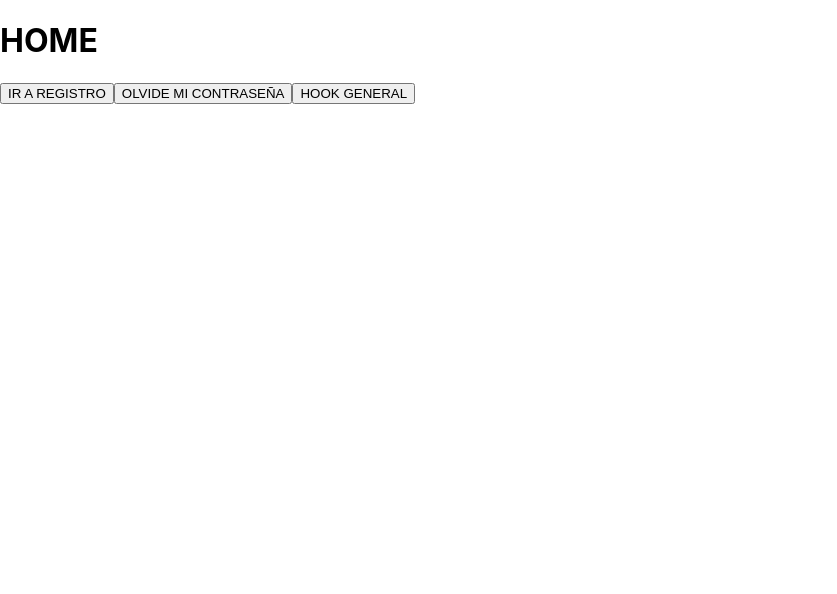
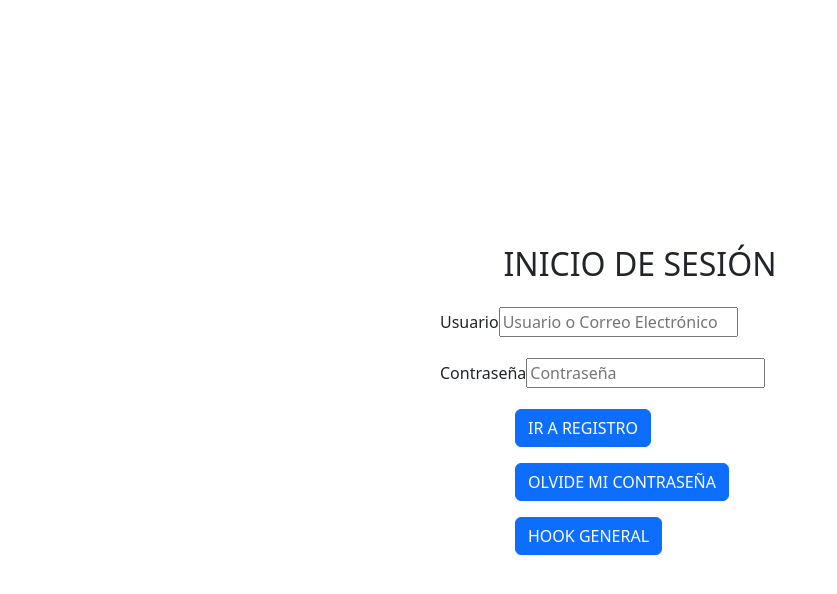
Before and after one commit to Chewbi97/PrimerReact, a React (Create React App) app: page / in a window 1280 px wide. Shown: the top 594 px of the page, without its empty margins (0-837 px from the left). Built offline with nearby package versions, Linux system fonts and the light colour scheme.

Commit message:
trabajo de bootstrap para los estilos

```diff
--- a/src/Page/LoginPage/LoginPage.css
+++ b/src/Page/LoginPage/LoginPage.css
@@ -1,5 +1,5 @@
 .home-container {
-    background: radial-gradient(circle,rgba(217, 120, 46, 1) 30%, rgba(240, 122, 142, 1) 100%);
+    background: rgb(255, 166, 102);
     height: 100vh;
     display: flex;
     align-items: center;
@@ -10,7 +10,7 @@
 .login-box {
     height: 250px;
     width: 300px;
-    background: rgb(253, 253, 183);
+    background: rgb(242, 242, 230);
     padding: 30px 15px;
     border: 2px solid rgb(70, 69, 69);
     border-radius: 12px;
@@ -19,18 +19,50 @@
     display: flex;
     flex-direction: column;
     justify-content: center;
-    font-family: 'Gill Sans', 'Gill Sans MT', 'Trebuchet MS', sans-serif;
+    font-family: Arial, Helvetica, sans-serif
 }
  .login-btn {
     background-color: bisque;
     width: 250px;
     height: 30%;
     padding: 10px 20px;
-    margin: 10px;
+    margin: 1px;
     font-size: 12px;
     text-align: center;
     line-height: 30%;
     cursor: pointer;
     border: 2px solid rgb(61, 61, 61);
     border-radius: 8px;
+
  }
+
+.user-input {
+    background-color: azure;
+    width: 250px;
+    height: 10px;
+    padding: 10px 20px;
+    margin: 1px;
+    font-size: 12px;
+    text-align: center;
+    line-height: 30%;
+    border: 2px solid rgb(61, 61, 61);
+    border-radius: 8px;
+    font-size: medium;
+    font-family: Arial, Helvetica, sans-serif;
+}
+
+.password-input {
+    background-color: azure;
+    width: 250px;
+    height: 10px;
+    padding: 10px 20px;
+    margin: 1px;
+    margin-bottom: 20px;
+    font-size: 12px;
+    text-align: center;
+    line-height: 30%;
+    border: 2px solid rgb(61, 61, 61);
+    border-radius: 8px;
+    font-size: medium;
+    font-family: Arial, Helvetica, sans-serif;
+}
--- a/src/Page/LoginPage/LoginPage.jsx
+++ b/src/Page/LoginPage/LoginPage.jsx
@@ -1,4 +1,6 @@
 import { Link } from "react-router-dom";
+import Swal from "sweetalert2";
+import bootstrap from "bootstrap"
 //Estilos CSS//
 //import "./LoginPage.css"
 
@@ -6,18 +8,33 @@ import { Link } from "react-router-dom";
 
 function Home() {
     return (
-        <div className="home-container">
-            <div className="login-box">
-                <h1>HOME</h1>
+        <div className="home-container d-flex justify-content-center align-items-center vh-100">
+            <div className="login-box" style={{ width: "400px" }}>
+                <h2 className="text-center mb-4">INICIO DE SESIÓN</h2>
+                <form action="">
+                    <div className="mb-3">
+                        <label className="form-label d-flex-justify-content-center">Usuario</label>
+                        <input type="text" placeholder="Usuario o Correo Electrónico" className="user-input" />
+                    </div>
+                    <div className="mb-3">
+                        <label className="form-label d-flex-justify-content-center">Contraseña</label>
+                        <input type="password" placeholder="Contraseña" className="password-input" />
+                    </div>
+                    <div className="d-flex justify-content-center align-items-center">
+                        <div className="d-grid gap-3" style={{width:"250px"}}>
                             <Link to="/RegisterPage">
-                    <button className="login-btn">IR A REGISTRO</button>
+                                <button className="btn btn-primary width-100">IR A REGISTRO</button>
                             </Link>
                             <Link to="/ForgetPage">
-                    <button className="login-btn">OLVIDE MI CONTRASEÑA</button>
+                                <button className="btn btn-primary width-100">OLVIDE MI CONTRASEÑA</button>
                             </Link>
                             <Link to="/HooksGral">
-                    <button className="login-btn">HOOK GENERAL</button>
+                                <button className="btn btn-primary width-100">HOOK GENERAL</button>
                             </Link>
+                        </div>
+                    </div>
+                </form>
+
             </div>
         </div>
     )
--- a/src/index.js
+++ b/src/index.js
@@ -3,7 +3,7 @@ import ReactDOM from 'react-dom/client';
 import './index.css';
 import App from './App';
 import reportWebVitals from './reportWebVitals';
-import 'bootstrap'
+import 'bootstrap/dist/css/bootstrap.min.css'
 const root = ReactDOM.createRoot(document.getElementById('root'));
 root.render(
   <React.StrictMode>
```
Lines whose indentation alone changed are shown as unchanged.
